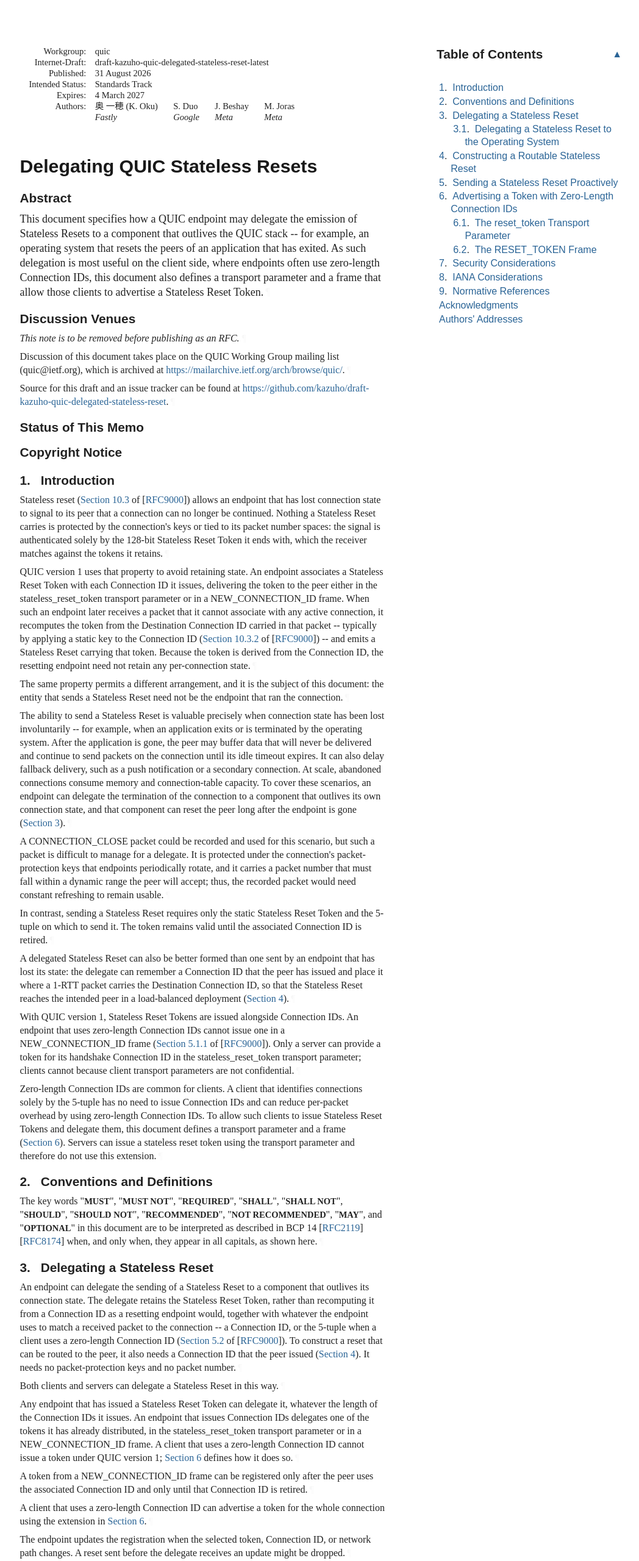
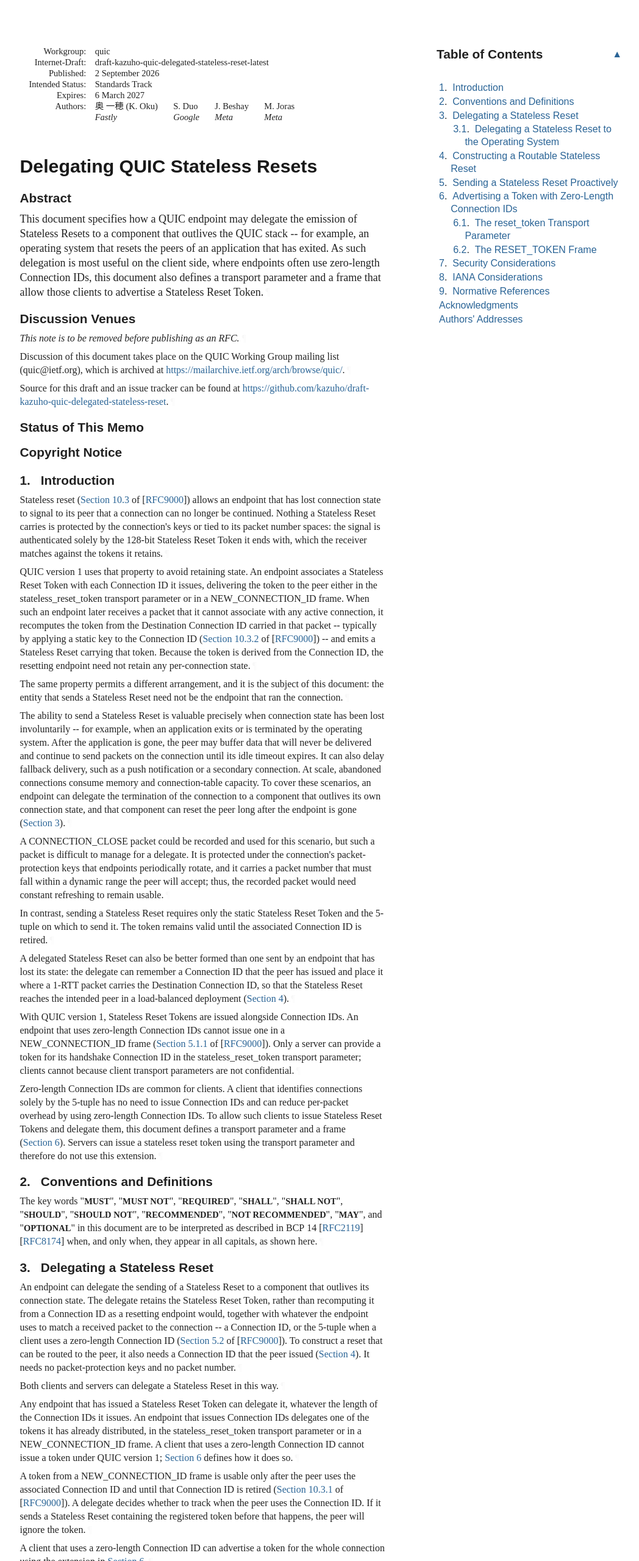
Before and after one commit to kazuho/draft-kazuho-quic-delegated-stateless-reset, a plain HTML site: page merge-jbeshay-draft/draft-kazuho-quic-delegated-stateless-reset.html in a window 1280 px wide. Shown: the top 2560 px of the page at 61% size, without its empty margins (92-1140 px from the left). Drawn offline with Linux system fonts and the light colour scheme; a web font is replaced by a local one.

Commit message:
Script updating gh-pages from 1f1d996. [ci skip]

```diff
--- a/merge-jbeshay-draft/draft-kazuho-quic-delegated-stateless-reset.html
+++ b/merge-jbeshay-draft/draft-kazuho-quic-delegated-stateless-reset.html
@@ -1049,11 +1049,11 @@ svg {
 <thead><tr>
 <td class="left">Internet-Draft</td>
 <td class="center">Delegating QUIC Stateless Resets</td>
-<td class="right">August 2026</td>
+<td class="right">September 2026</td>
 </tr></thead>
 <tfoot><tr>
 <td class="left">Oku, et al.</td>
-<td class="center">Expires 4 March 2027</td>
+<td class="center">Expires 6 March 2027</td>
 <td class="right">[Page]</td>
 </tr></tfoot>
 </table>
@@ -1066,12 +1066,12 @@ svg {
 <dd class="internet-draft">draft-kazuho-quic-delegated-stateless-reset-latest</dd>
 <dt class="label-published">Published:</dt>
 <dd class="published">
-<time datetime="2026-08-31" class="published">31 August 2026</time>
+<time datetime="2026-09-02" class="published">2 September 2026</time>
     </dd>
 <dt class="label-intended-status">Intended Status:</dt>
 <dd class="intended-status">Standards Track</dd>
 <dt class="label-expires">Expires:</dt>
-<dd class="expires"><time datetime="2027-03-04">4 March 2027</time></dd>
+<dd class="expires"><time datetime="2027-03-06">6 March 2027</time></dd>
 <dt class="label-authors">Authors:</dt>
 <dd class="authors">
 <div class="author">
@@ -1134,7 +1134,7 @@ a frame that allow those clients to advertise a Stateless Reset Token.<a href="#
         time. It is inappropriate to use Internet-Drafts as reference
         material or to cite them other than as "work in progress."<a href="#section-boilerplate.1-3" class="pilcrow">¶</a></p>
 <p id="section-boilerplate.1-4">
-        This Internet-Draft will expire on 4 March 2027.<a href="#section-boilerplate.1-4" class="pilcrow">¶</a></p>
+        This Internet-Draft will expire on 6 March 2027.<a href="#section-boilerplate.1-4" class="pilcrow">¶</a></p>
 </section>
 </div>
 <div id="copyright">
@@ -1304,8 +1304,11 @@ IDs delegates one of the tokens it has already distributed, in the
 stateless_reset_token transport parameter or in a NEW_CONNECTION_ID frame. A
 client that uses a zero-length Connection ID cannot issue a token under QUIC
 version 1; <a href="#advertising" class="auto internal xref">Section 6</a> defines how it does so.<a href="#section-3-3" class="pilcrow">¶</a></p>
-<p id="section-3-4">A token from a NEW_CONNECTION_ID frame can be registered only after the peer
-uses the associated Connection ID and only until that Connection ID is retired.<a href="#section-3-4" class="pilcrow">¶</a></p>
+<p id="section-3-4">A token from a NEW_CONNECTION_ID frame is usable only after the peer uses the
+associated Connection ID and until that Connection ID is retired
+(<span><a href="https://rfc-editor.org/rfc/rfc9000#section-10.3.1" class="relref">Section 10.3.1</a> of [<a href="#RFC9000" class="cite xref">RFC9000</a>]</span>). A delegate decides whether to track when the
+peer uses the Connection ID. If it sends a Stateless Reset containing the
+registered token before that happens, the peer will ignore the token.<a href="#section-3-4" class="pilcrow">¶</a></p>
 <p id="section-3-5">A client that uses a zero-length Connection ID can advertise a token for the
 whole connection using the extension in <a href="#advertising" class="auto internal xref">Section 6</a>.<a href="#section-3-5" class="pilcrow">¶</a></p>
 <p id="section-3-6">The endpoint updates the registration when the selected token, Connection ID,
```
Also changed, not shown: merge-jbeshay-draft/draft-kazuho-quic-delegated-stateless-reset.txt (+9 -6 lines).
